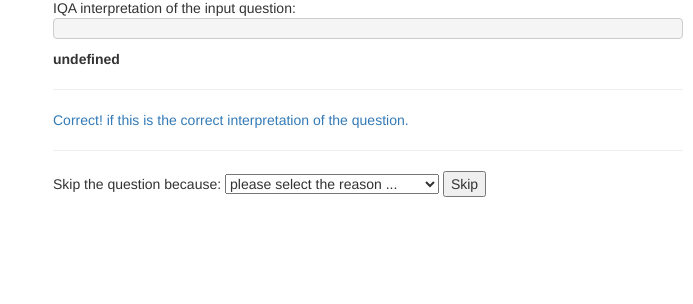
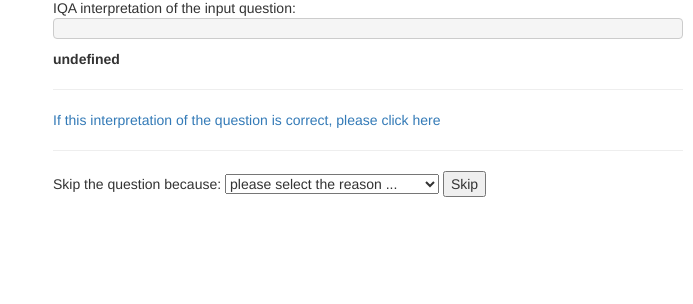
Before and after one commit to AskNowQA/InteractiveQA, a Flask app: template UI/templates/survey.html in a window 1280 px wide. Shown: the part 135-439 px from the top of the page, without its empty margins (587-1280 px from the left). Run offline with Flask 2, Linux system fonts and the light colour scheme; the template is opened without the code that fills it: most values are stand-ins (such as "Sample title", 1, 10 or a date in 2020); some libraries are stand-ins or nearby versions.

Commit message:
UI enhancment

```diff
--- a/UI/templates/survey.html
+++ b/UI/templates/survey.html
@@ -24,7 +24,7 @@ Interactive Question Answering (SDA Research)
             <strong>{{ data['sparql2nl'] }}</strong>
         </div>
         <hr/>
-        <a href="{{ url_for('correct') }}">Correct! if this is the correct interpretation of the question.</a>
+        <a href="{{ url_for('correct') }}">If this interpretation of the question is correct, please click here</a>
         <hr/>
         <span>Skip the question because: </span>
         <select id="skip_reason">
```
